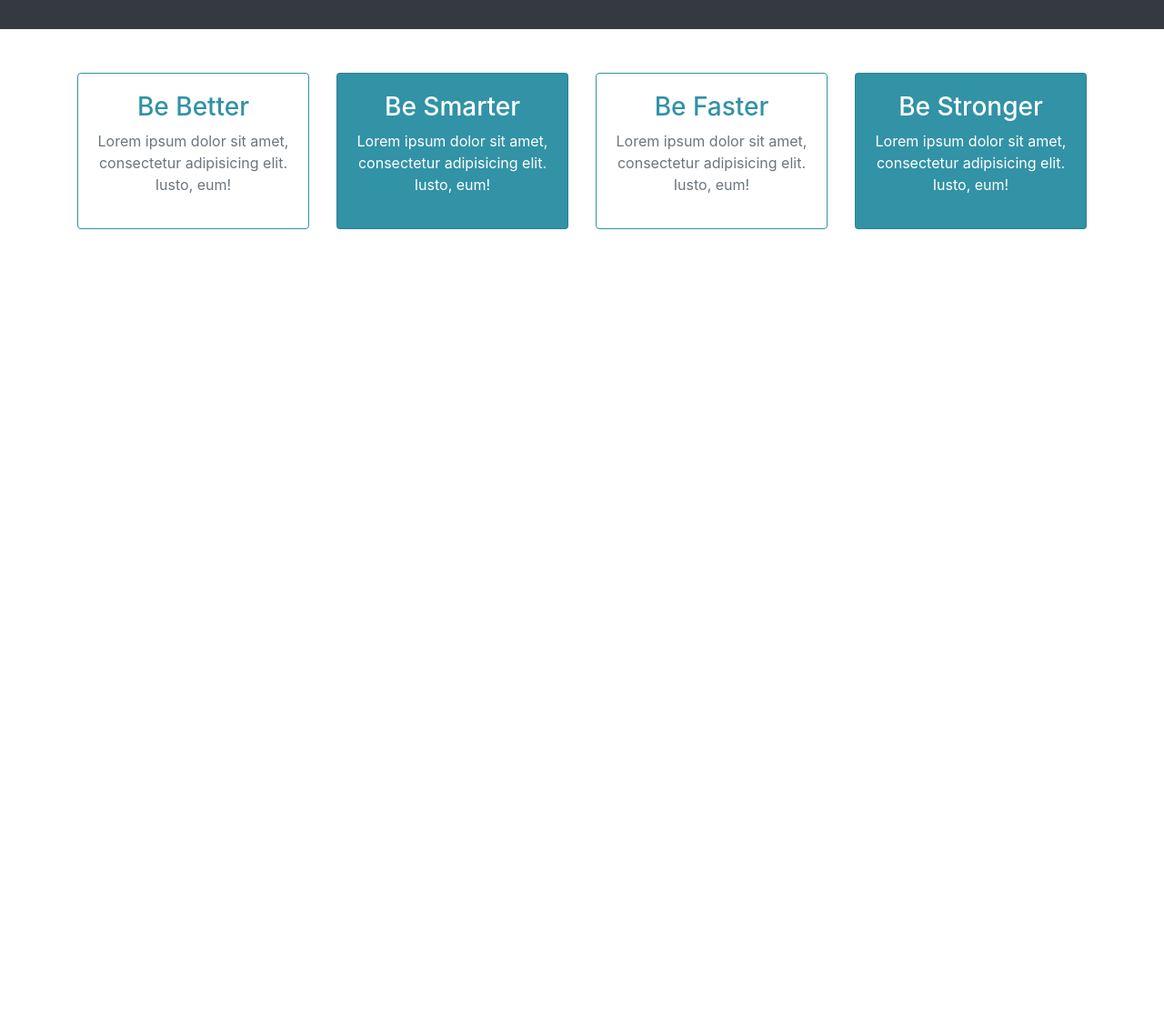
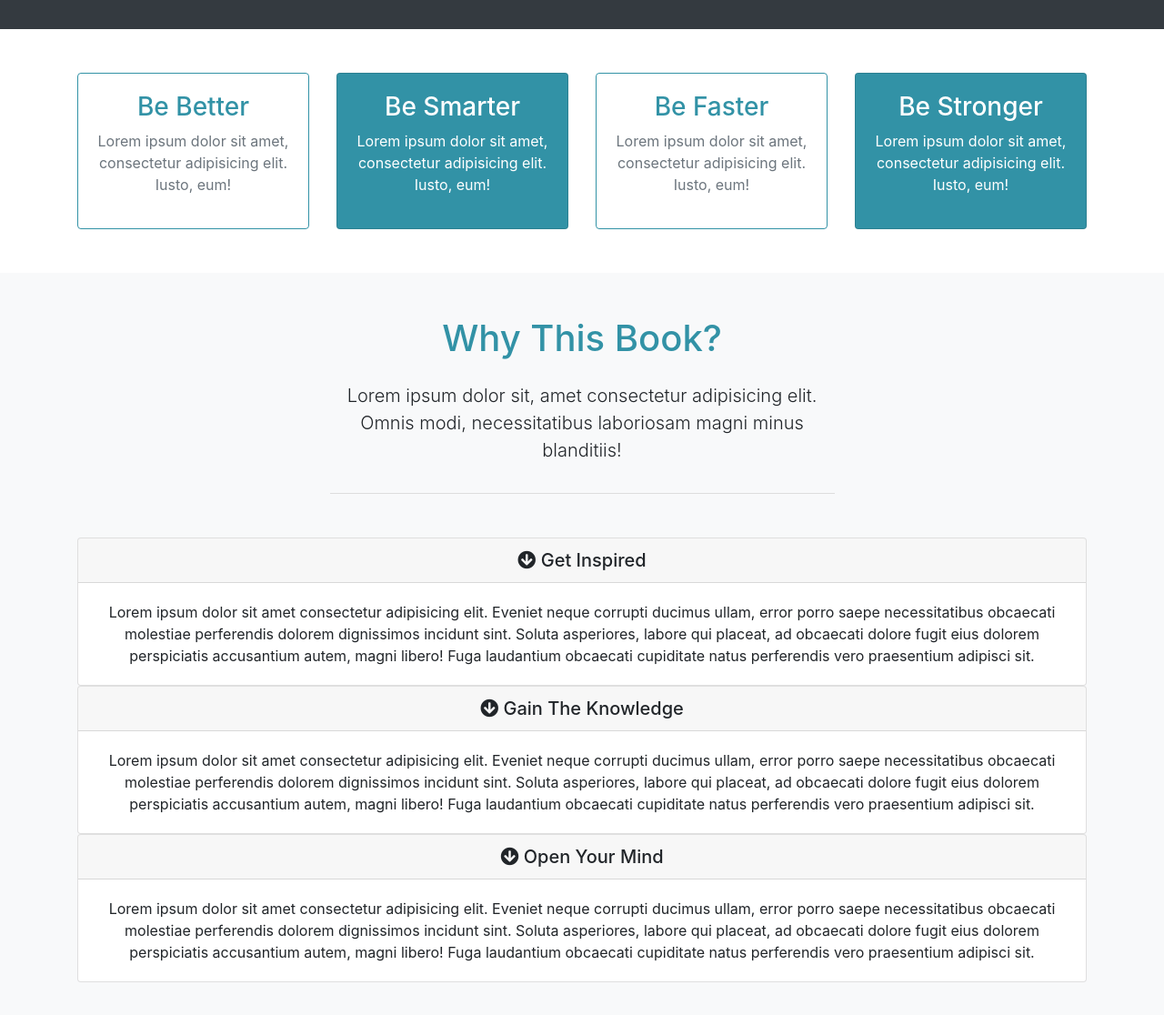
Before and after one commit to Aaron24000/Mizuxe-Book-Theme, a plain HTML site: page index.html in a window 1280 px wide. Shown: the part 817-1933 px from the top of the page at 91% size. Before the commit the page ends 1117 px from the top, so only its background shows below. Drawn offline with nearby package versions, Linux system fonts and the light colour scheme; files whose address does not match are found by name.

Commit message:
Added the about section and accordions

```diff
--- a/index.html
+++ b/index.html
@@ -131,6 +131,69 @@
       </div>
     </section>
 
+    <!-- About / Why Section -->
+    <section id="about" class="py-5 text-center bg-light">
+      <div class="container">
+        <div class="row">
+          <div class="col">
+            <div class="info-header mb-5">
+              <h1 class="text-primary pb-3">
+                Why This Book?
+              </h1>
+              <p class="lead pb-3">
+                Lorem ipsum dolor sit, amet consectetur adipisicing elit. Omnis modi, necessitatibus laboriosam magni minus blanditiis!
+              </p>
+            </div>
+            <!-- Accordion -->
+            <div id="accordion">
+              <div class="card">
+                <div class="card-header">
+                  <h5 class="mb-0">
+                    <div href="#collapse1" data-toggle="collapse" data-parent="#accordion">
+                      <i class="fas fa-arrow-circle-down"></i> Get Inspired
+                    </div>
+                  </h5>
+                </div>
+                <div id="collapse1" class="collapse show">
+                  <div class="card-body">
+                    Lorem ipsum dolor sit amet consectetur adipisicing elit. Eveniet neque corrupti ducimus ullam, error porro saepe necessitatibus obcaecati molestiae perferendis dolorem dignissimos incidunt sint. Soluta asperiores, labore qui placeat, ad obcaecati dolore fugit eius dolorem perspiciatis accusantium autem, magni libero! Fuga laudantium obcaecati cupiditate natus perferendis vero praesentium adipisci sit.
+                  </div>
+                </div>
+              </div>
+              <div class="card">
+                <div class="card-header">
+                  <h5 class="mb-0">
+                    <div href="#collapse2" data-toggle="collapse" data-parent="#accordion">
+                      <i class="fas fa-arrow-circle-down"></i> Gain The Knowledge
+                    </div>
+                  </h5>
+                </div>
+                <div id="collapse2" class="collapse show">
+                  <div class="card-body">
+                    Lorem ipsum dolor sit amet consectetur adipisicing elit. Eveniet neque corrupti ducimus ullam, error porro saepe necessitatibus obcaecati molestiae perferendis dolorem dignissimos incidunt sint. Soluta asperiores, labore qui placeat, ad obcaecati dolore fugit eius dolorem perspiciatis accusantium autem, magni libero! Fuga laudantium obcaecati cupiditate natus perferendis vero praesentium adipisci sit.
+                  </div>
+                </div>
+              </div>
+              <div class="card">
+                <div class="card-header">
+                  <h5 class="mb-0">
+                    <div href="#collapse3" data-toggle="collapse" data-parent="#accordion">
+                      <i class="fas fa-arrow-circle-down"></i> Open Your Mind
+                    </div>
+                  </h5>
+                </div>
+                <div id="collapse3" class="collapse show">
+                  <div class="card-body">
+                    Lorem ipsum dolor sit amet consectetur adipisicing elit. Eveniet neque corrupti ducimus ullam, error porro saepe necessitatibus obcaecati molestiae perferendis dolorem dignissimos incidunt sint. Soluta asperiores, labore qui placeat, ad obcaecati dolore fugit eius dolorem perspiciatis accusantium autem, magni libero! Fuga laudantium obcaecati cupiditate natus perferendis vero praesentium adipisci sit.
+                  </div>
+                </div>
+              </div>
+            </div>
+          </div>
+        </div>
+      </div>
+    </section>
+
     <script
       src="http://code.jquery.com/jquery-3.3.1.min.js"
       integrity="sha256-FgpCb/KJQlLNfOu91ta32o/NMZxltwRo8QtmkMRdAu8="
--- a/scss/style.scss
+++ b/scss/style.scss
@@ -31,7 +31,11 @@ body {
     }
 }
 
-
+.info-header {
+    width: 50%;
+    margin: auto;
+    border-bottom: 1px #ddd solid;
+}
 
 
 @media(max-width: 768px) {
```
Also changed, not shown: css/style.css.
